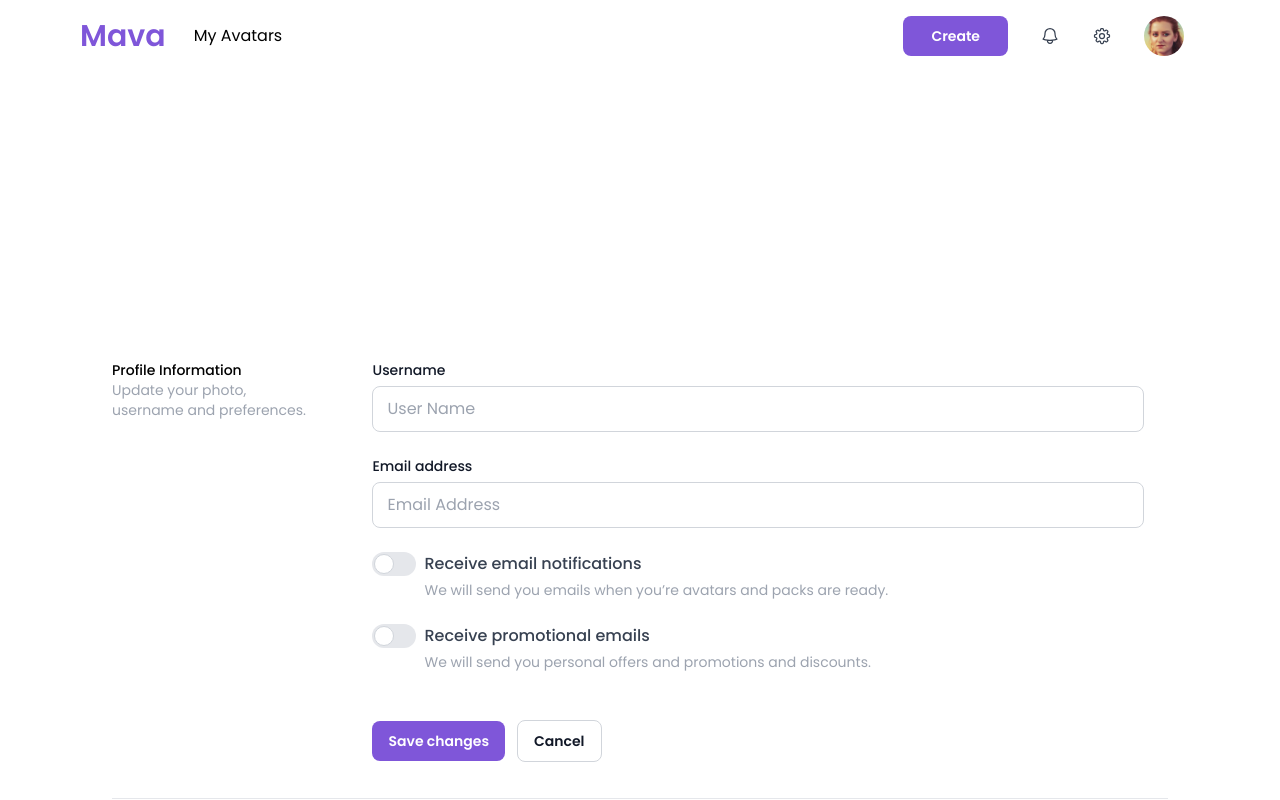
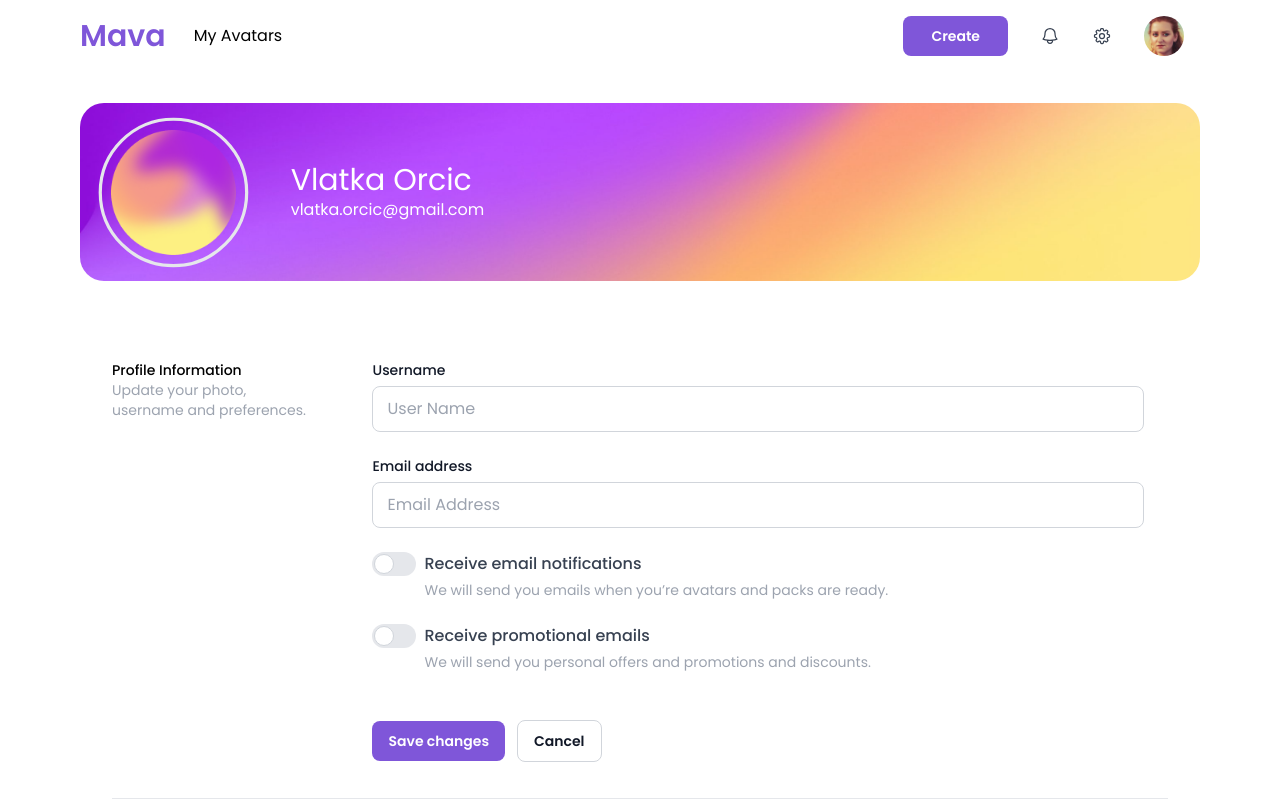
Before and after one commit to brandojesus0624/AI-web-frontend, a React (Create React App) app: page /setting in a window 1280 px wide. Shown: the top 800 px of the page. Built offline with nearby package versions, Linux system fonts and the light colour scheme.

Commit message:
Setting header (need a little change)

```diff
--- a/src/components/pages/setting.js
+++ b/src/components/pages/setting.js
@@ -8,7 +8,14 @@ const Setting = () => {
   return (
     <MainLayout>
       <div className="flex flex-1 flex-col mb-40 px-20 w-full">
-        <div className="rounded-3xl flex items-center w-full h-60"></div>
+        <div className="rounded-3xl flex items-center w-full h-60 relative">
+          <img alt="background" src={require('../../assets/img/settingHeader.png')} className="absolute rounded-3xl -z-10" />
+          <img alt="current avatar" src={require('../../assets/img/avatarPlaceholder.png')} className="rounded-full border-4 w-1/6 mr-6 scale-[0.8]"/>
+          <div className="flex flex-col">
+            <h1 className="text-3xl text-white">Vlatka Orcic</h1>
+            <span className="text-white">vlatka.orcic@gmail.com</span>
+          </div>
+        </div>
         <div className="my-12 flex flex-col px-8" id="settingSection">
           <div className="flex pb-5 border-b">
             <div className="w-1/5 text-sm mr-8">
--- a/tailwind.config.js
+++ b/tailwind.config.js
@@ -45,6 +45,10 @@ module.exports = {
           800: '#05603A',
           900: '#054F31',
         },
+      },
+      backgroundImage: {
+        'setting-header': "url(./assets/img/settingHeader.png)",
+        'avatar': "url(./assets/img/avatarPlaceholder.png)",
       }
     },
     fontFamily: {
```
Also changed, not shown: src/assets/img/avatarPlaceholder(1).png (added), src/assets/img/avatarPlaceholder.png.
